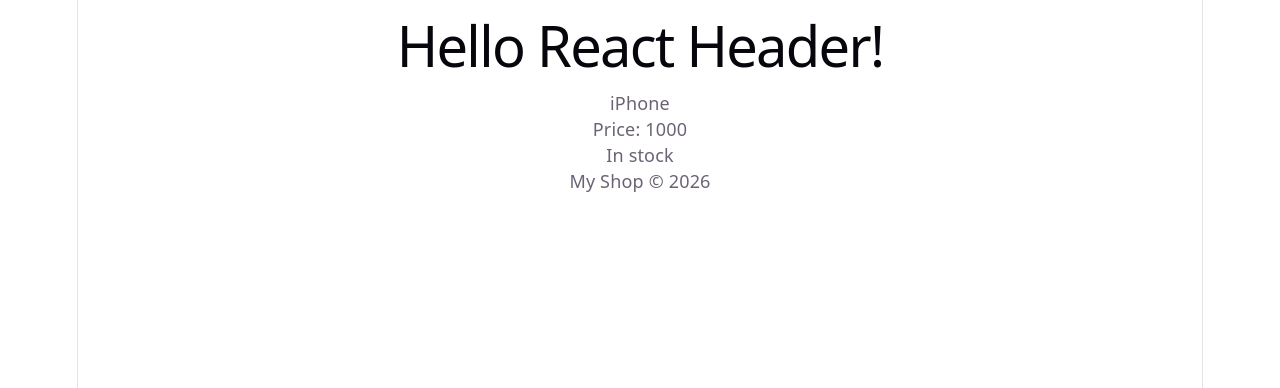
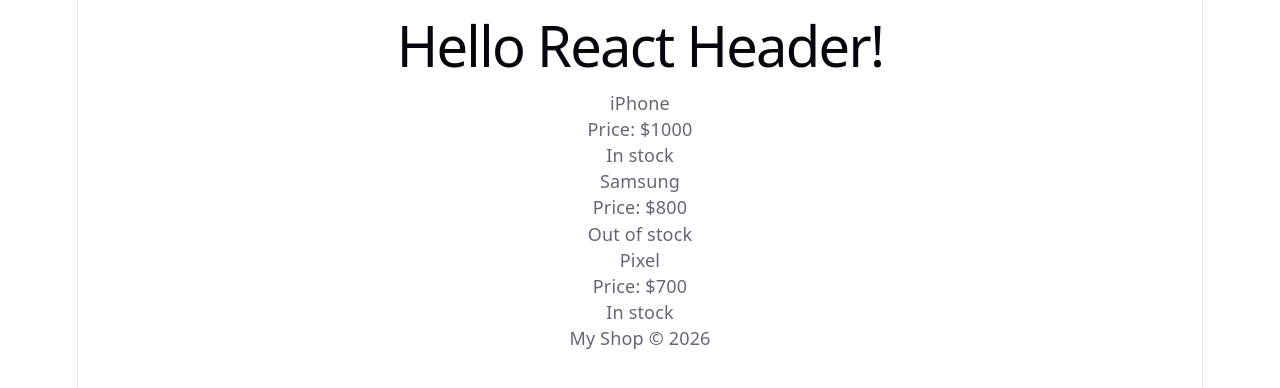
Before and after one commit to VladimerP/MyReactLearn, a React (Vite) app: page / in a window 1280 px wide. Shown: the top 388 px of the page. Built offline with nearby package versions, Linux system fonts and the light colour scheme.

Commit message:
2 Деструктуризация and props

```diff
--- a/src/App.tsx
+++ b/src/App.tsx
@@ -7,7 +7,23 @@
     return (
         <div>
             <Header />
-            <Product />
+            <Product
+                title="iPhone"
+                price={1000}
+                available={true}
+            />
+
+            <Product
+                title="Samsung"
+                price={800}
+                available={false}
+            />
+
+            <Product
+                title="Pixel"
+                price={700}
+                available={true}
+            />
             <Footer />
         </div>
     );
--- a/src/components/Product.tsx
+++ b/src/components/Product.tsx
@@ -1,13 +1,17 @@
-const title: string = 'iPhone';
-const price: number = 1000;
-const available: boolean = true;
+interface ProductProps {
+    title: string;
+    price: number;
+    available?: boolean;
+}
 
-function Product() {
+function Product({title, price, available = false}: ProductProps) {
     return (
         <div>
             <p>{title}</p>
-            <p>Price: {price}</p>
-            <p>{available?'In stock':'Modify'}</p>
+            <p>Price: ${price}</p>
+            <p>
+                {available ? 'In stock' : 'Out of stock'}
+            </p>
         </div>
     );
 }
```
